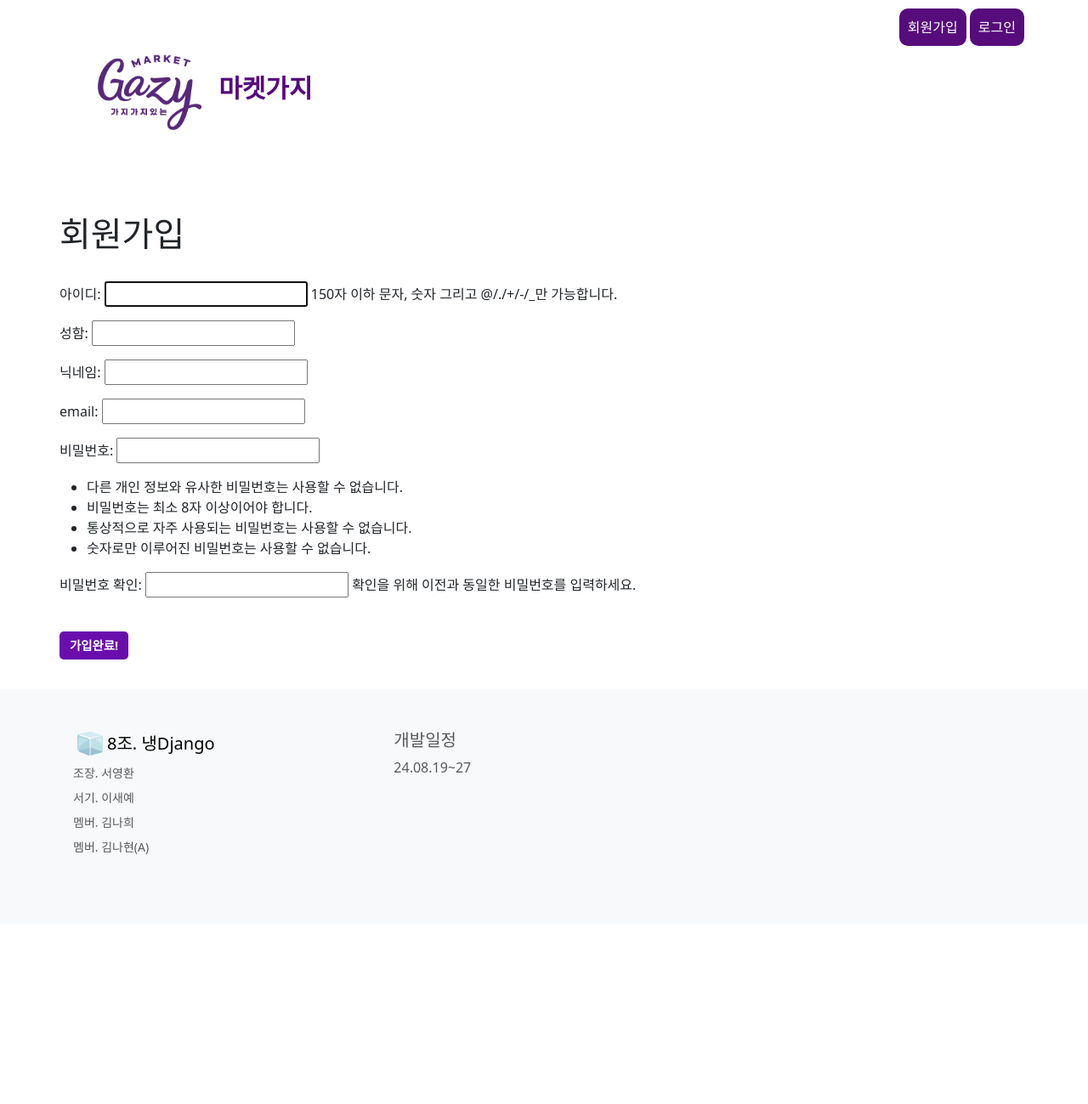
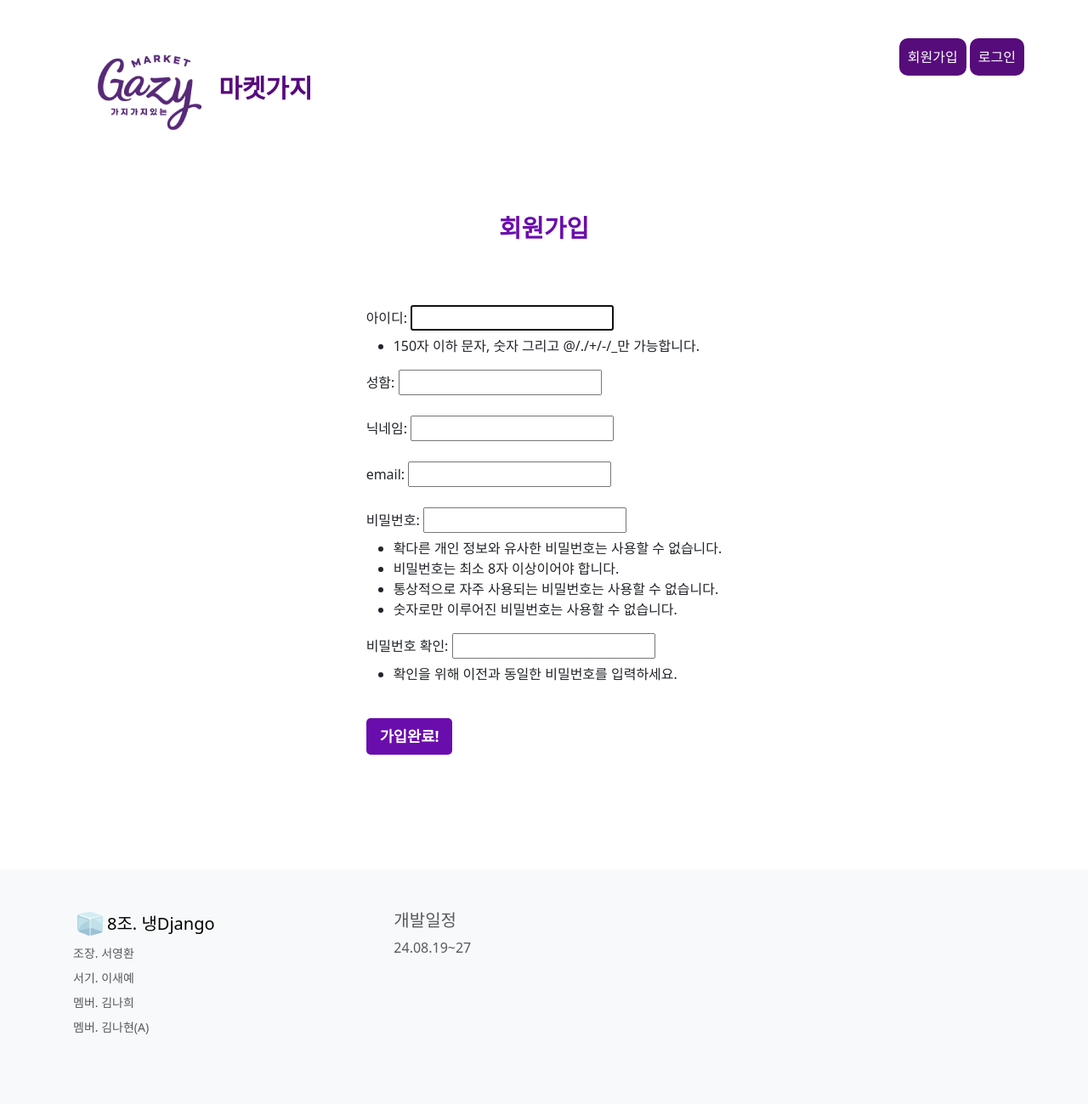
Before and after one commit to SHY-89/spartamarket_8, a Django app: page /accounts/signup/ in a window 1280 px wide. Shown: the part 59-1358 px from the top of the page at 85% size. Before the commit the page ends 1064 px from the top, so only its background shows below. Run offline with Django 4.2, Linux system fonts and the light colour scheme; some libraries are stand-ins or nearby versions.

Commit message:
feature: accounts 회원정보젼경, 비밀번호변경 기능  가운데정렬

```diff
--- a/accounts/templates/accounts/change_password.html
+++ b/accounts/templates/accounts/change_password.html
@@ -1,11 +1,12 @@
 {% extends "base.html" %}
 
 {% block content %}
+    <div class="update-container">
         <h1 class="signup-title">비밀번호 변경</h1>
-    <br>
         <form action="{% url 'accounts:change_password' %}" method="POST">
             {% csrf_token %}
             {{ form.as_p }}<br>
             <button class="btn-custom" type="submit">수정하기!</button>
         </form>
+    </div>
 {% endblock %}
--- a/accounts/templates/accounts/signup.html
+++ b/accounts/templates/accounts/signup.html
@@ -1,11 +1,38 @@
 {% extends "base.html" %}
 
 {% block content %}
+    <div class="signup-container">
         <h1 class="signup-title">회원가입</h1>
         <br>
         <form action="{% url 'accounts:signup' %}" method="POST">
             {% csrf_token %}
-        {{ form.as_p }}<br>
+            {{ form.username.label_tag }}
+            {{ form.username }}
+            <br>
+            <ul class="help-text" style="margin-top: 6px">
+                <li>{{ form.username.help_text }}</li>
+            </ul>
+            {{ form.first_name.label_tag }}
+            {{ form.first_name }}<br><br>
+            {{ form.last_name.label_tag }}
+            {{ form.last_name }}<br><br>
+            {{ form.email.label_tag }}
+            {{ form.email }}<br><br>
+            {{ form.password1.label_tag }}
+            {{ form.password1 }}<br>
+            <ul class="password-guidelines" style="margin-top: 6px">
+                <li>확다른 개인 정보와 유사한 비밀번호는 사용할 수 없습니다.</li>
+                <li>비밀번호는 최소 8자 이상이어야 합니다.</li>
+                <li>통상적으로 자주 사용되는 비밀번호는 사용할 수 없습니다.</li>
+                <li>숫자로만 이루어진 비밀번호는 사용할 수 없습니다.</li>
+            </ul>
+            {{ form.password2.label_tag }}
+            {{ form.password2 }}
+            <ul class="password-guidelines" style="margin-top: 6px">
+                <li>확인을 위해 이전과 동일한 비밀번호를 입력하세요.</li>
+            </ul>
+            <br>
             <button class="btn-custom" type="submit">가입완료!</button>
         </form>
+    </div>
 {% endblock %}
--- a/accounts/templates/accounts/update.html
+++ b/accounts/templates/accounts/update.html
@@ -1,11 +1,12 @@
 {% extends "base.html" %}
 
 {% block content %}
+    <div class="update-container">
         <h1 class="signup-title">회원 정보 변경</h1>
-    <br>
         <form action="{% url 'accounts:update' request.user.pk %}" method="POST">
             {% csrf_token %}
             {{ form.as_p }}<br>
             <button class="btn-custom" type="submit">수정하기!</button>
         </form>
+    </div>
 {% endblock %}
--- a/templates/base.html
+++ b/templates/base.html
@@ -13,6 +13,22 @@
     <script src="https://kit.fontawesome.com/8f954b3564.js" crossorigin="anonymous"></script>
     <style>
         /* 공통 스타일 */
+        .signup-container, .update-container {
+            display: flex;
+            flex-direction: column;
+            align-items: center;
+            justify-content: center;
+            margin-top: 0px;
+        }
+
+        .signup-title {
+            color: #6a0dad;
+            font-size: 1.8em;
+            font-weight: bold;
+            text-align: center;
+            margin-bottom: 50px;
+        }
+
         .auth-title {
             color: #6a0dad; /* 보라색 */
             font-size: 1.5em; /* 글자 크기 */
@@ -24,11 +40,12 @@
             background-color: #6a0dad; /* 보라색 */
             color: white;
             border: none;
-            padding: 6px 12px; /* 버튼 크기 줄이기 */
+            padding: 8px 16px; /* 버튼 크기 */
             border-radius: 5px;
-            font-size: 0.9em; /* 글자 크기 줄이기 */
+            font-size: 1.1em;
             cursor: pointer;
             font-weight: bold;
+            margin-bottom: 100px; /* 버튼과 네브바 사이의 여백 증가 */
         }
 
         .btn-custom:hover {
@@ -114,7 +137,7 @@
         </div>
     </nav>
     <div class="container py-4 py-md-5 px-4 px-md-3 text-body-secondary" style="position: relative;">
-        <div style="position: absolute;top: 10px;right: 5px;">
+        <div style="position: absolute;top: 45px;right: 5px;">
             {% if request.user.is_authenticated %}
                 <div class="dropdown">
                     <a href="#" role="button" data-bs-toggle="dropdown" aria-expanded="false" style="text-decoration: none;">
```
Also changed, not shown: other parts of templates/base.html (+22 -16 lines). Lines whose indentation alone changed are shown as unchanged.
